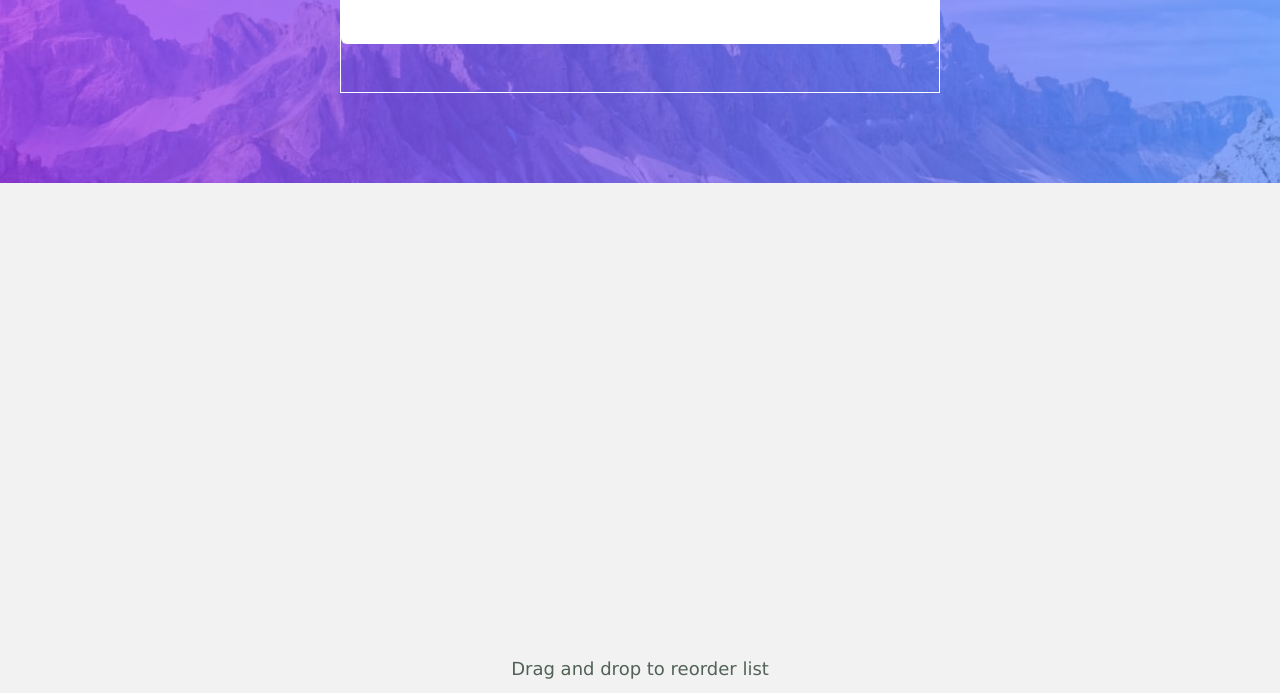
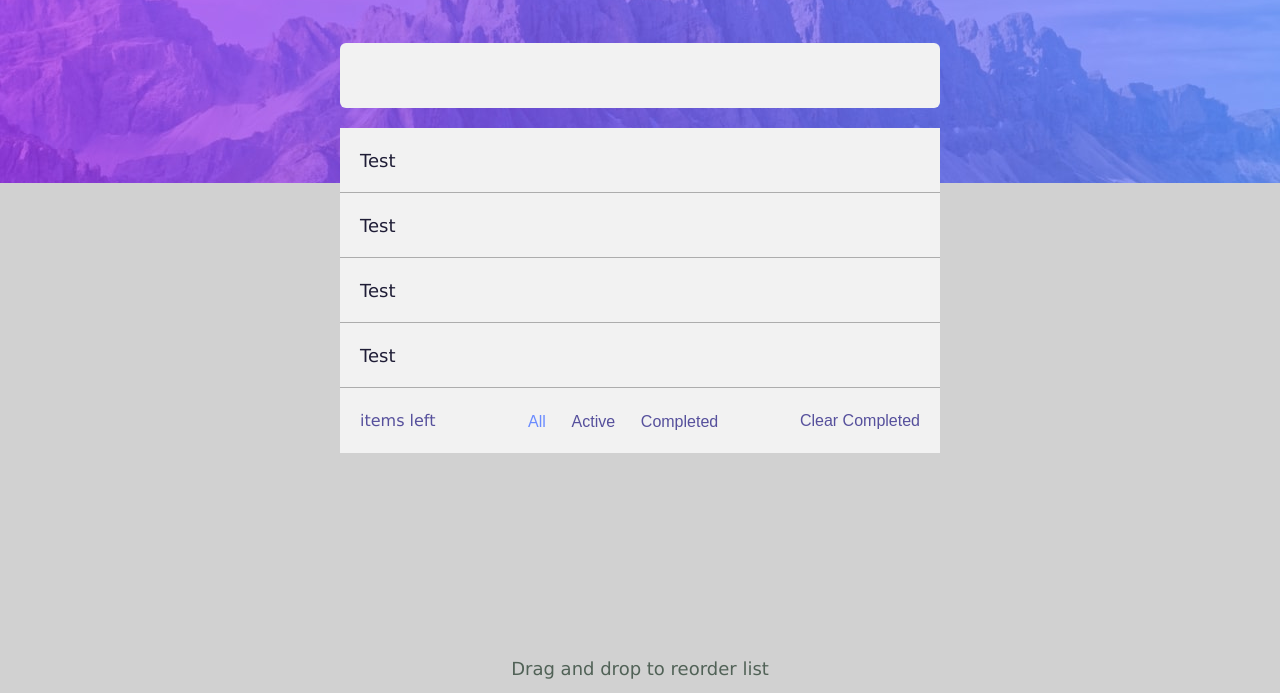
Before and after one commit to dd44it/todo, a website with bundled scripts: page index.html in a window 1280 px wide. Shown: the part 107-800 px from the top of the page. Built offline with nearby package versions, Linux system fonts and the light colour scheme.

Commit message:
feat: add static styling to filter block

```diff
--- a/index.html
+++ b/index.html
@@ -18,8 +18,22 @@
         <div class="todo-search">
           <input type="text" class="search">
           <ul class="todo-items">
-
+            <li class="item">Test </li>
+            <li class="item">Test </li>
+            <li class="item">Test </li>
+            <li class="item">Test </li>
           </ul>
+          <div class="todo-filter">
+            <div class="count-active-item"> <span class="count"></span> items left </div>
+            <div class="filter-buttons">
+              <div class="switch-button">
+                <button class="btn-filter active">All</button>
+                <button class="btn-filter">Active</button>
+                <button class="btn-filter">Completed</button>
+              </div>
+              <button class="btn-filter">Clear Completed</button>
+            </div>
+          </div>
         </div>
       </div>
     </div>
--- a/style.css
+++ b/style.css
@@ -12,7 +12,7 @@ body {
 }
 
 body.light {
-  background-color: #f2f2f2;
+  background-color: #d1d1d1;
   color: #516257;
 }
 
@@ -48,9 +48,18 @@ body.dark {
   color: #fff;
 }
 
+.light .header {
+  background: url('images/bg-desktop-light.jpg');
+}
+
+.dark .header {
+  background: url('images/bg-desktop-dark.jpg');
+}
+
 .header-wrapper{
   display: flex;
   justify-content: space-between;
+  margin-bottom: 50px;
 }
 
 .footer{
@@ -77,20 +86,91 @@ body.dark {
 }
 
 .todo{
-  border: 1px solid;
-  height: 100px;
+  /* height: 100px; */
+  position: absolute;
+  width: 600px;
 }
 
 .search{
   width: 100%;
   border: none;
   border-radius: 6px;
-  height: 50px;
-  padding: 5px 10px;
+  height: 65px;
+  padding: 5px 20px;
   font-size: 20px;
+  margin-bottom: 20px;
+}
+
+.light input,
+.light .item,
+.light .todo-filter{
+  background-color: #f2f2f2;
+  color: #1F1D36;
+}
+.dark input,
+.dark .item,
+.dark .todo-filter{
+  background-color: #2d2a4f;
+  color: #f2f2f2;
 }
 
 .search:focus-visible{
-  border: 2px solid rgb(71, 71, 255);
-  outline: rgb(70, 70, 255);
+  outline: none;
 }
+
+.todo-items{
+  list-style: none;
+}
+
+.item{
+  border-bottom: 1px solid rgb(173, 173, 173);
+  height: 65px;
+  padding: 5px 20px;
+  display: flex;
+  align-items: center;
+
+}
+
+.todo-filter{
+  height: 65px;
+  display: flex;
+  align-items: center;
+  padding: 0 20px;
+}
+
+.count-active-item{
+  flex: 0 1 30%;
+}
+
+.filter-buttons{
+  flex: 0 1 70%;
+  display: flex;
+  align-items: center;
+  justify-content: space-between;
+}
+
+.switch-button .btn-filter{
+  margin-right: 20px;
+}
+
+.btn-filter{
+  background-color: transparent;
+  border: none;
+  color: #56509c;
+  cursor: pointer !important;
+  font-size: 16px;
+}
+
+.btn-filter.active,
+.btn-filter.active:hover{
+  color: rgb(106 139 255);
+}
+
+.btn-filter:hover{
+  color: #f2f2f2;
+}
+
+.count-active-item{
+  color: #56509c;
+  font-size: 16px;
+}
```
